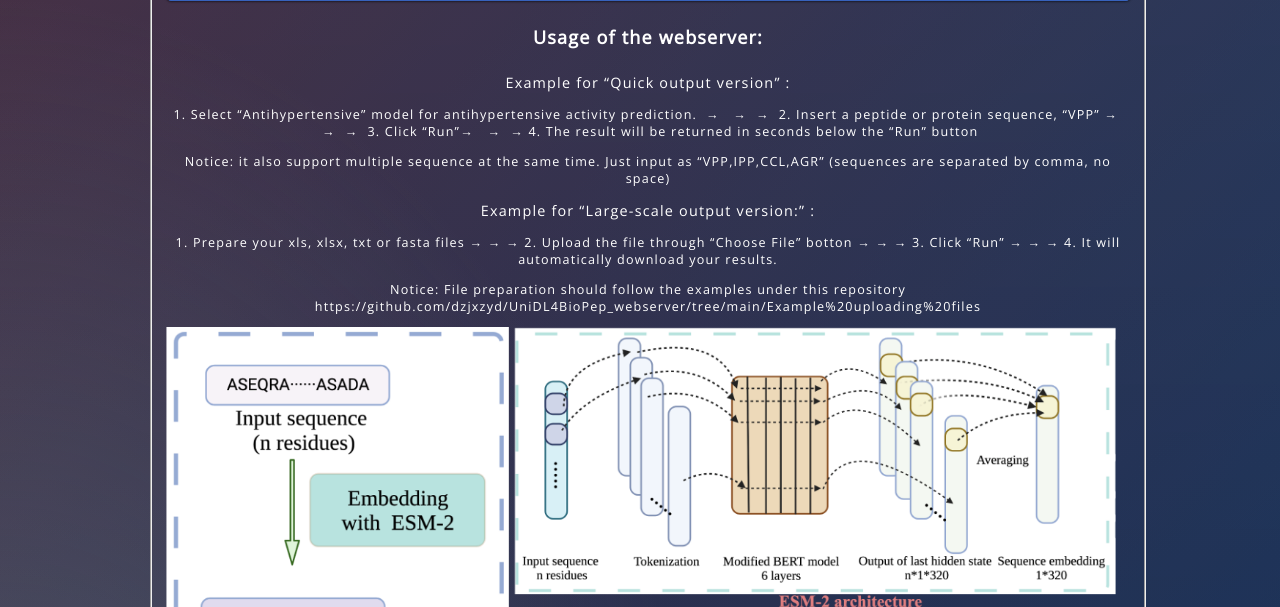
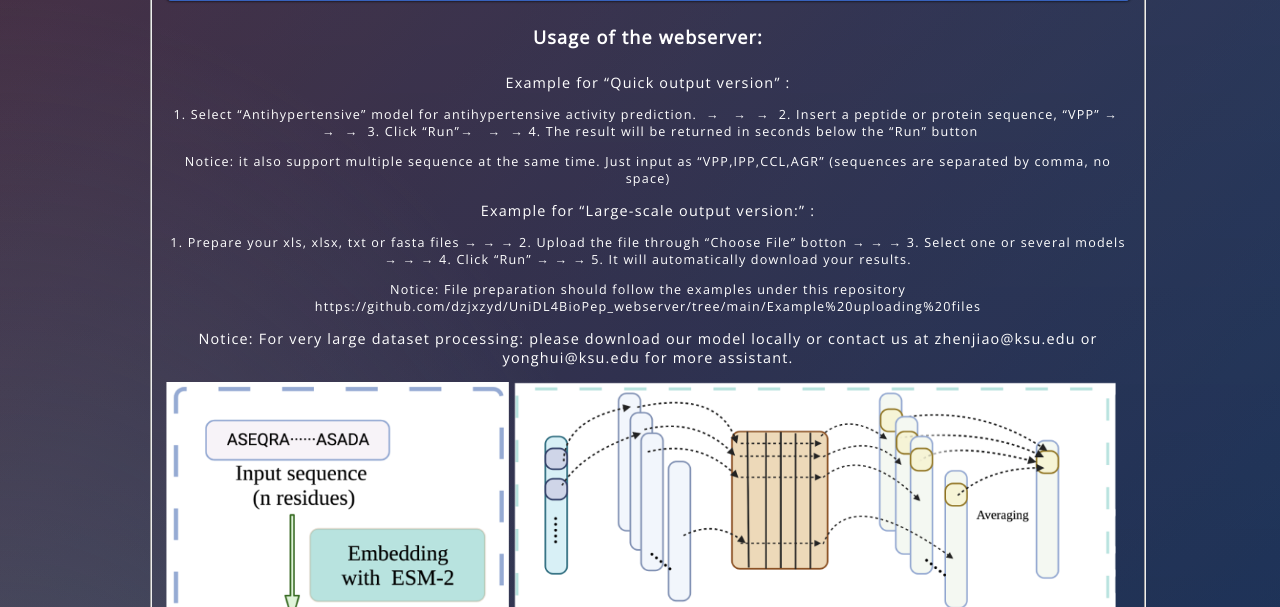
Before and after one commit to dzjxzyd/UniDL4BioPep_web_server, a Flask app: page / in a window 1280 px wide. Shown: the part 802-1409 px from the top of the page. Run offline with Flask 2, Linux system fonts and the light colour scheme; some web fonts are replaced.

Commit message:
Update index.html

```diff
--- a/templates/index.html
+++ b/templates/index.html
@@ -108,9 +108,9 @@
           <p style="font-size:70%">1. Select “Antihypertensive” model for antihypertensive activity prediction.   →   →  →  2. Insert a peptide or protein sequence, “VPP” →   →  →  3. Click “Run”→   →  → 4. The result will be returned in seconds below the “Run” button</p>
           <p style="font-size:70%">Notice: it also support multiple sequence at the same time. Just input as “VPP,IPP,CCL,AGR” (sequences are separated by comma, no space)</p>
           <p style="font-size:80%"> Example for “Large-scale output version:” : </p>
-          <p style="font-size:70%">1. Prepare your xls, xlsx, txt or fasta files  →  →  → 2. Upload the file through “Choose File” botton  →   →  → 3. Click “Run” →   →  → 4. It will automatically download your results. </p>
+          <p style="font-size:70%">1. Prepare your xls, xlsx, txt or fasta files  →  →  → 2. Upload the file through “Choose File” botton  →   →  → 3. Select one or several models →   →  → 4. Click “Run” →   →  → 5. It will automatically download your results. </p>
           <p style="font-size:70%">Notice: File preparation should follow the examples under this repository https://github.com/dzjxzyd/UniDL4BioPep_webserver/tree/main/Example%20uploading%20files </p>
-
+          <p style="font-size:80%">Notice: For very large dataset processing: please download our model locally or contact us at zhenjiao@ksu.edu or yonghui@ksu.edu for more assistant.  </p>
           <img src="static/css/Whole architecture.png" alt="Whole architecture" width="950" height="650" style="float:left">
       </div>
   </body>
```
